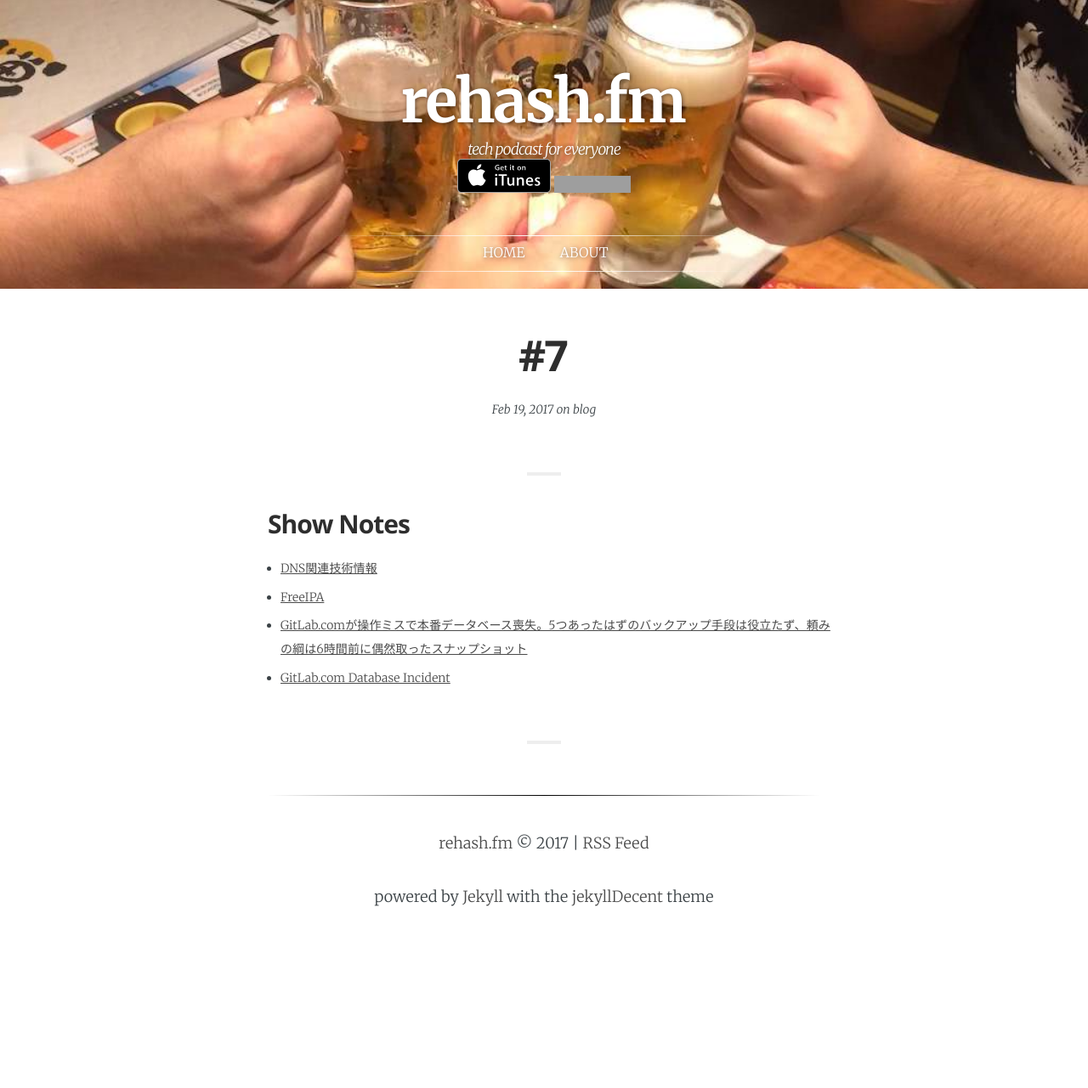
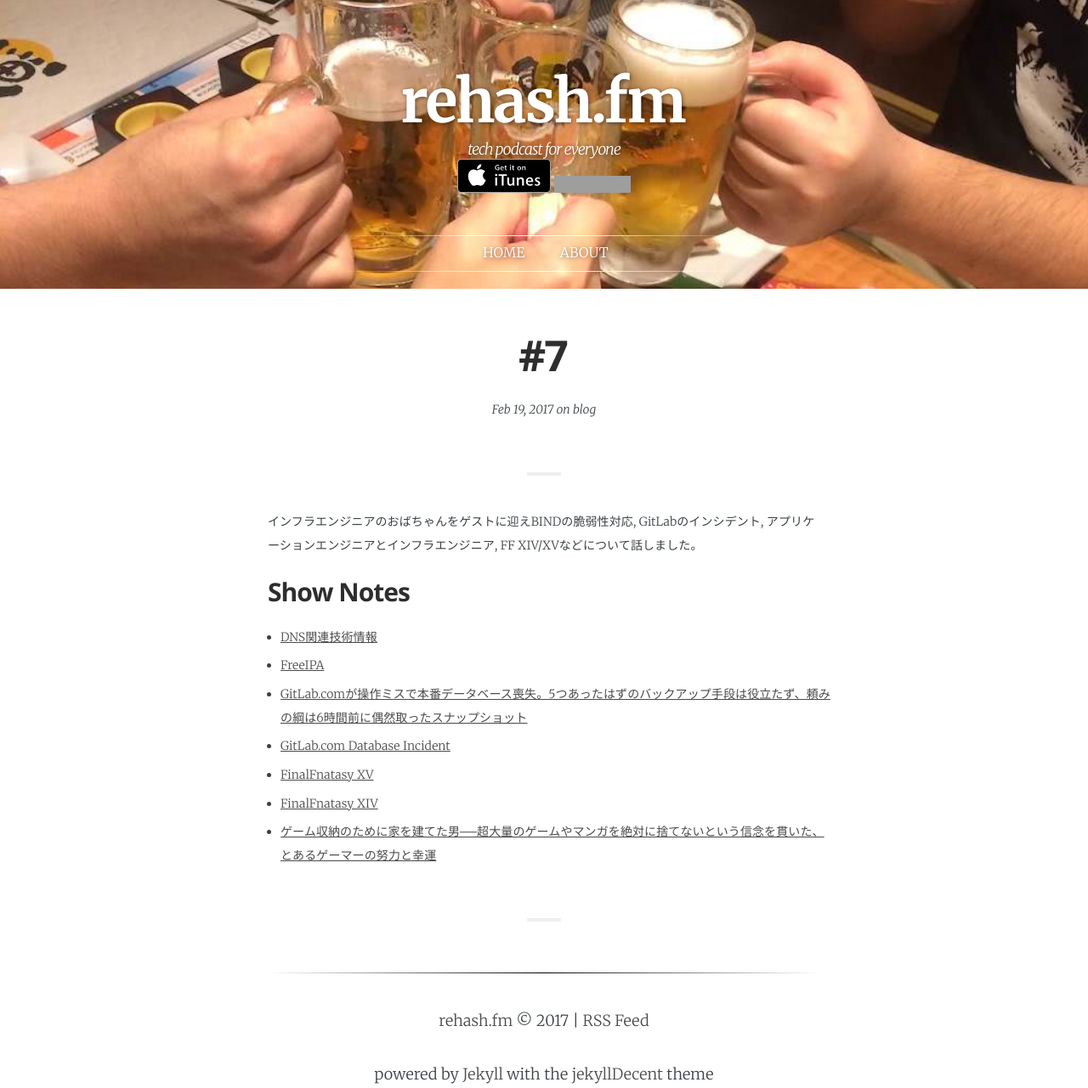
Before and after one commit to rehashfm/rehash.fm, a Jekyll site: the page built from _posts/2017-02-19-7.md, in a window 1280 px wide. Shown: the whole page at 85% size. Built offline with Jekyll 4.4.1, drawn with Linux system fonts in a browser that asks for light colours; some web fonts are replaced; before the commit the page ends 1071 px from its top, so only the background shows below that; grey boxes are pictures that could not be loaded.

Commit message:
Add comment for #7

```diff
--- a/_posts/2017-02-19-7.md
+++ b/_posts/2017-02-19-7.md
@@ -5,12 +5,16 @@ date:              2017-02-19 12:00:00 +0900
 tags:              blog
 category:          Blog
 author:            smile-0yen,azihsoyn
-excerpt:
+excerpt:           インフラエンジニアのおばちゃんをゲストに迎えBINDの脆弱性対応, GitLabのインシデント, アプリケーションエンジニアとインフラエンジニア, FF XIV/XVなどについて話しました。
 ---
 
+インフラエンジニアのおばちゃんをゲストに迎えBINDの脆弱性対応, GitLabのインシデント, アプリケーションエンジニアとインフラエンジニア, FF XIV/XVなどについて話しました。
 
 ## Show Notes
 - [DNS関連技術情報](https://jprs.jp/tech/)
 - [FreeIPA](https://www.freeipa.org/page/Main_Page)
 - [GitLab.comが操作ミスで本番データベース喪失。5つあったはずのバックアップ手段は役立たず、頼みの綱は6時間前に偶然取ったスナップショット](http://www.publickey1.jp/blog/17/gitlabcom56.html)
 - [GitLab.com Database Incident](https://about.gitlab.com/2017/02/01/gitlab-dot-com-database-incident/)
+- [FinalFnatasy XV](http://www.jp.square-enix.com/ff15/)
+- [FinalFnatasy XIV](http://jp.finalfantasyxiv.com/)
+- [ゲーム収納のために家を建てた男──超大量のゲームやマンガを絶対に捨てないという信念を貫いた、とあるゲーマーの努力と幸運](http://news.denfaminicogamer.jp/interview/shuno-kagura)
```
